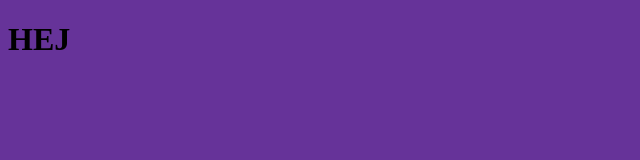
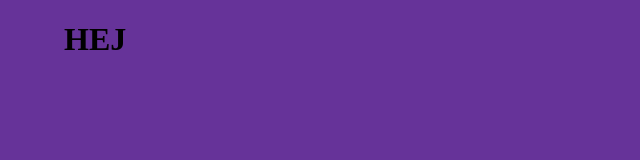
Before and after one commit to lisamaliqi/myFirstRepoTest, a plain HTML site: page index.html in a window 1280 px wide. Shown: the whole page, without its empty margins (0-640 px from the left). Drawn offline with Linux system fonts and the light colour scheme.

```diff
--- a/style.css
+++ b/style.css
@@ -1,3 +1,5 @@
 body {
     background-color: rebeccapurple;
+    margin-left: 5%;
+    border-color: black;
 };
```
